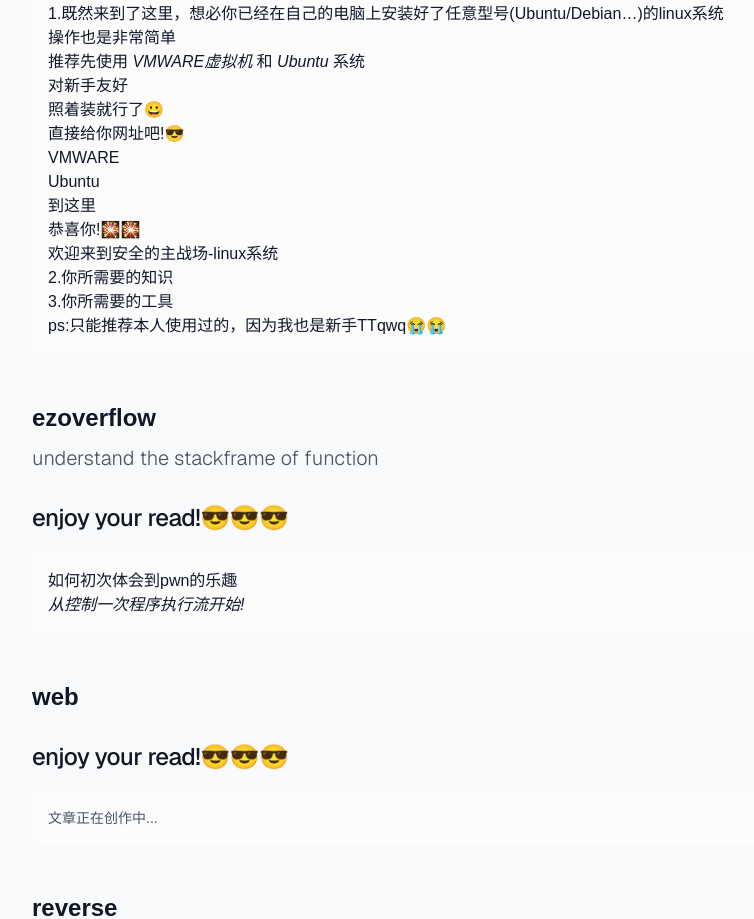
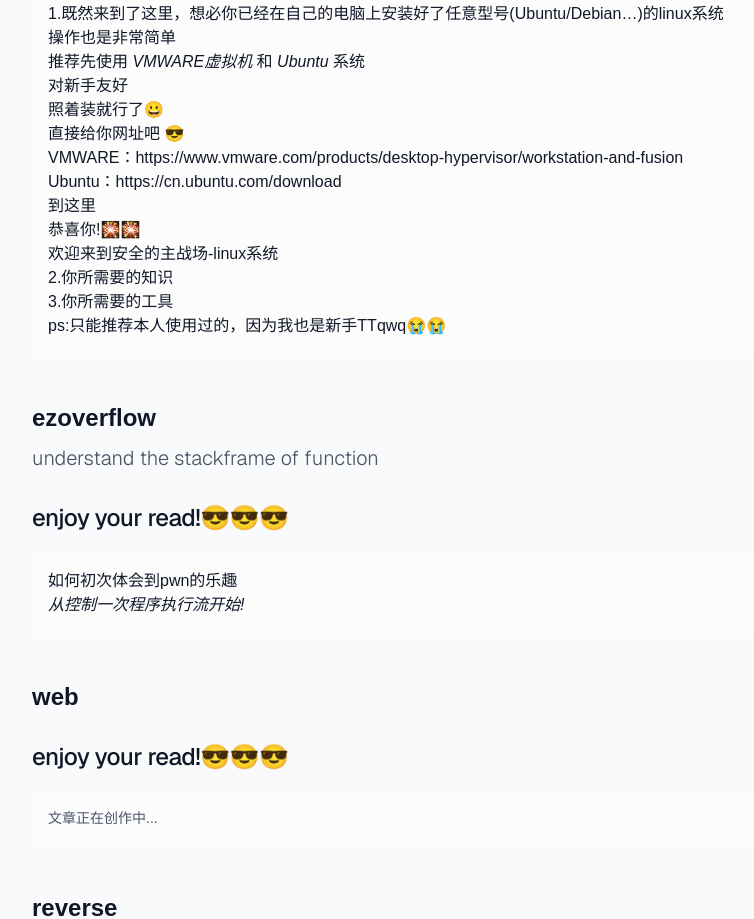
Before and after one commit to roxy5201314/roxy-blog, a Next.js app: page / in a window 1280 px wide. Shown: the part 5720-6639 px from the top of the page, without its empty margins (352-1106 px from the left). Built offline with nearby package versions, Linux system fonts and the light colour scheme; no server answers.

Commit message:
add new files

```diff
--- a/content/pwn/hellopwn.md
+++ b/content/pwn/hellopwn.md
@@ -21,11 +21,9 @@ section: "pwn"
 
 照着装就行了😀
 
-直接给你网址吧!😎
-
-- [VMWARE](https://www.vmware.com/products/desktop-hypervisor/workstation-and-fusion)
-
-- [Ubuntu](https://cn.ubuntu.com/download)
+直接给你网址吧 😎
+VMWARE：https://www.vmware.com/products/desktop-hypervisor/workstation-and-fusion
+Ubuntu：https://cn.ubuntu.com/download
 
 到这里
 
--- a/public/articles/pwn-hellopwn.html
+++ b/public/articles/pwn-hellopwn.html
@@ -15,15 +15,9 @@
 <p>推荐先使用 <em>VMWARE虚拟机</em> 和 <em>Ubuntu</em> 系统</p>
 <p>对新手友好</p>
 <p>照着装就行了😀</p>
-<p>直接给你网址吧!😎</p>
-<ul>
-<li>
-<p><a href="https://www.vmware.com/products/desktop-hypervisor/workstation-and-fusion">VMWARE</a></p>
-</li>
-<li>
-<p><a href="https://cn.ubuntu.com/download">Ubuntu</a></p>
-</li>
-</ul>
+<p>直接给你网址吧 😎<br>
+VMWARE：<a href="https://www.vmware.com/products/desktop-hypervisor/workstation-and-fusion">https://www.vmware.com/products/desktop-hypervisor/workstation-and-fusion</a><br>
+Ubuntu：<a href="https://cn.ubuntu.com/download">https://cn.ubuntu.com/download</a></p>
 <p>到这里</p>
 <p>恭喜你!🎇🎇</p>
 <p>欢迎来到安全的主战场-linux系统</p>
```
